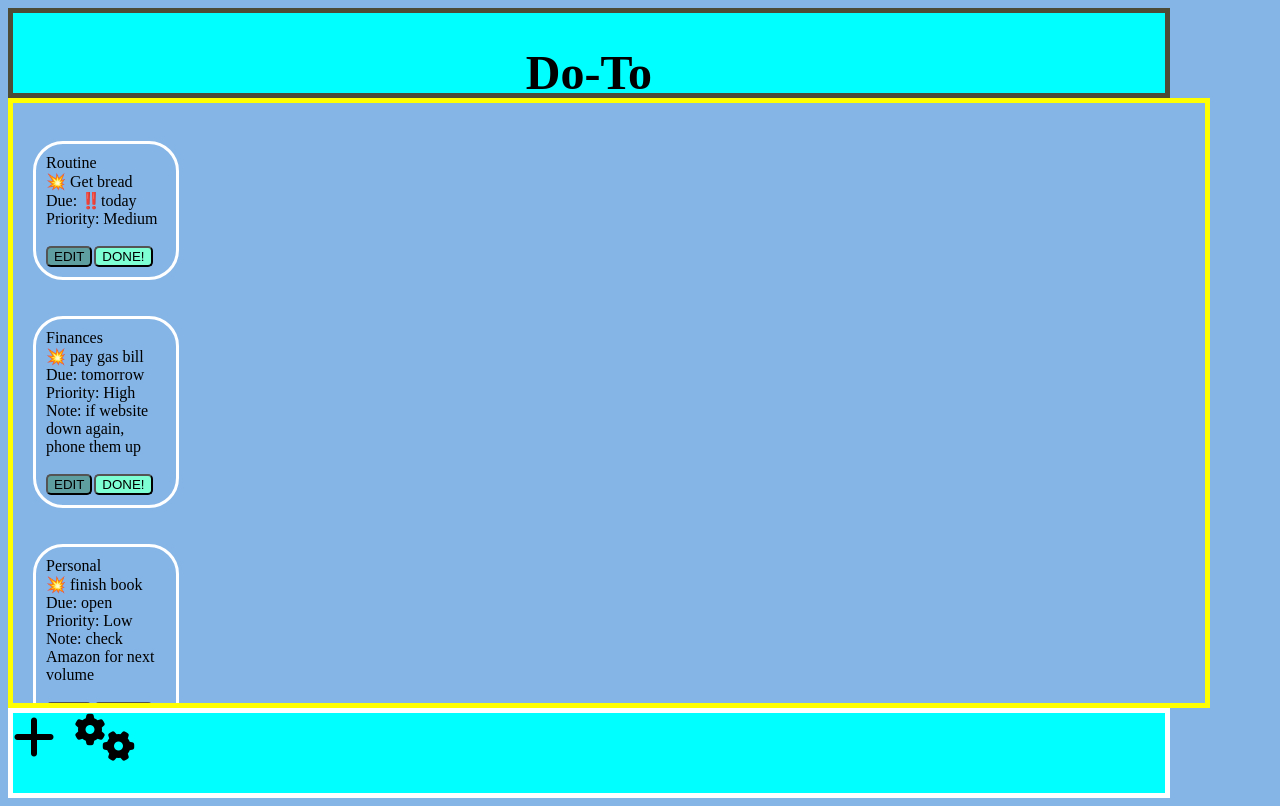
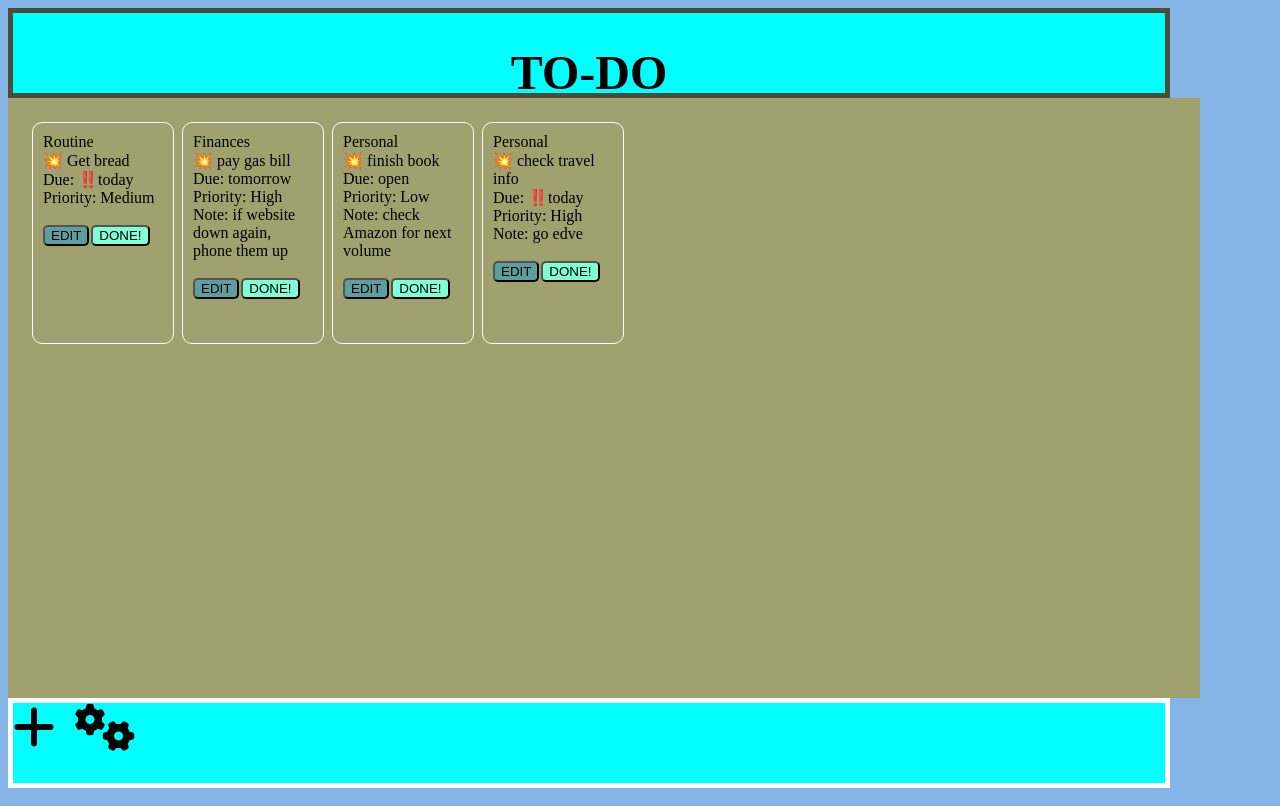
Before and after one commit to Makktu/do-to, a website built with webpack: page dist/index.html in a window 1280 px wide. Built offline with nearby package versions, Linux system fonts and the light colour scheme.

Commit message:
work on display

```diff
--- /dev/null
+++ b/src/headSection.js
@@ -0,0 +1,7 @@
+export default function headContent() {
+    const element = document.createElement("div");
+
+    element.innerHTML = `<h1>TO-DO</h1>`;
+
+    return element;
+}
--- a/src/index.js
+++ b/src/index.js
@@ -1,5 +1,6 @@
 import "./style.scss";
 import createNewToDo from "./renderDisplay.js";
+import headContent from "./headSection.js";
 import { ClassBody } from "requirejs";
 
 console.log("✅ Running");
@@ -57,4 +58,5 @@ console.log(newTodo);
 
 toDoList.push(newTodo);
 
+headSection.appendChild(headContent());
 content.appendChild(createNewToDo());
--- a/src/renderDisplay.js
+++ b/src/renderDisplay.js
@@ -5,7 +5,7 @@ export default function createNewToDo() {
     console.log(toDoList);
     let html = "";
     for (let g = 0; g < toDoList.length; g++) {
-        html += `<br><div class='task-card'><div>${
+        html += `<div class='task-card'><div>${
             toDoList[g].group
         }</div><div id='task${g}'>💥 ${toDoList[g].task}</div><div>Due: ${
             toDoList[g].date == "today" ? "‼️" : ""
@@ -17,9 +17,10 @@ export default function createNewToDo() {
                 : "Low"
         }<br></div><div>${toDoList[g].notes ? "Note: " : ""}${
             toDoList[g].notes
-        }</div><br><button class='editBtn' id='btn${g}'>EDIT</button><button class='doneBtn' id='done${g}'>DONE!</button></div><br>`;
+        }</div><br><button class='btns editBtn' id='btn${g}'>EDIT</button><button class='btns doneBtn' id='done${g}'>DONE!</button></div>`;
     }
     const element = document.createElement("div");
+    element.className = "display";
     element.innerHTML = html;
 
     return element;
--- a/src/style.scss
+++ b/src/style.scss
@@ -9,15 +9,16 @@ body {
 }
 
 #content {
+    background-color: rgb(161, 161, 111);
     height: 70vh;
     width: 90vw;
-    border: yellow 5px solid;
     padding: 20px;
+    overflow-y: scroll;
+}
+
+.display {
     display: flex;
-    flex-direction: column;
-    // align-items: stretch; /* Default */
-    // justify-content: space-between;
-    overflow-y: scroll;
+    flex-wrap: wrap;
 }
 #header {
     height: 10vh;
@@ -53,12 +54,12 @@ button:hover {
 }
 
 .task-card {
-    border: 3px white solid;
+    border: 1px white solid;
     width: 120px;
-    border-radius: 30px;
+    height: 200px;
+    border-radius: 10px;
     padding: 10px;
-    display: block;
-    flex: 0 1 auto; /* Default */
+    margin: 4px;
 }
 
 .fa-plus,
@@ -66,3 +67,8 @@ button:hover {
     margin-right: 20px;
     font-size: 3rem;
 }
+
+// .btns {
+//     position: fixed;
+//     bottom: 0;
+// }
```
Also changed, not shown: dist/index.html, 1 other file.
